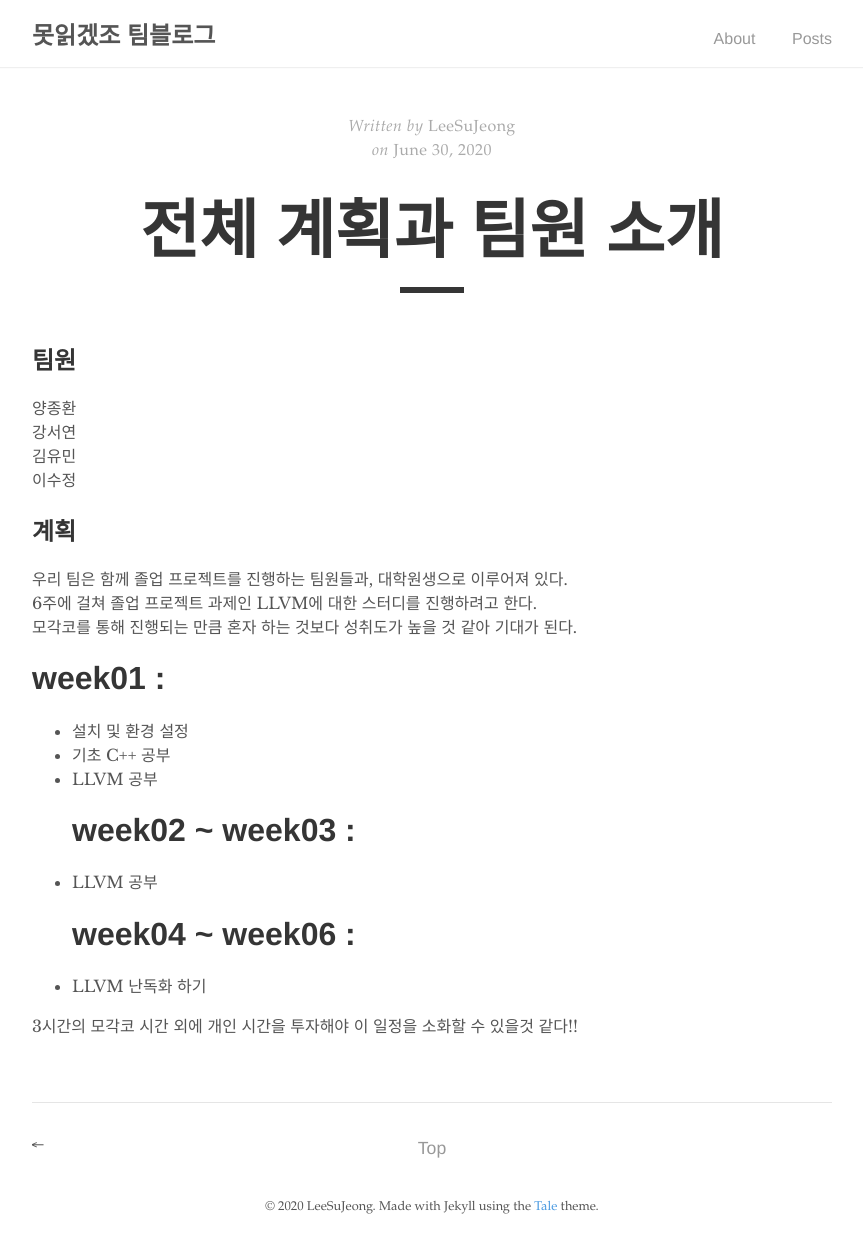
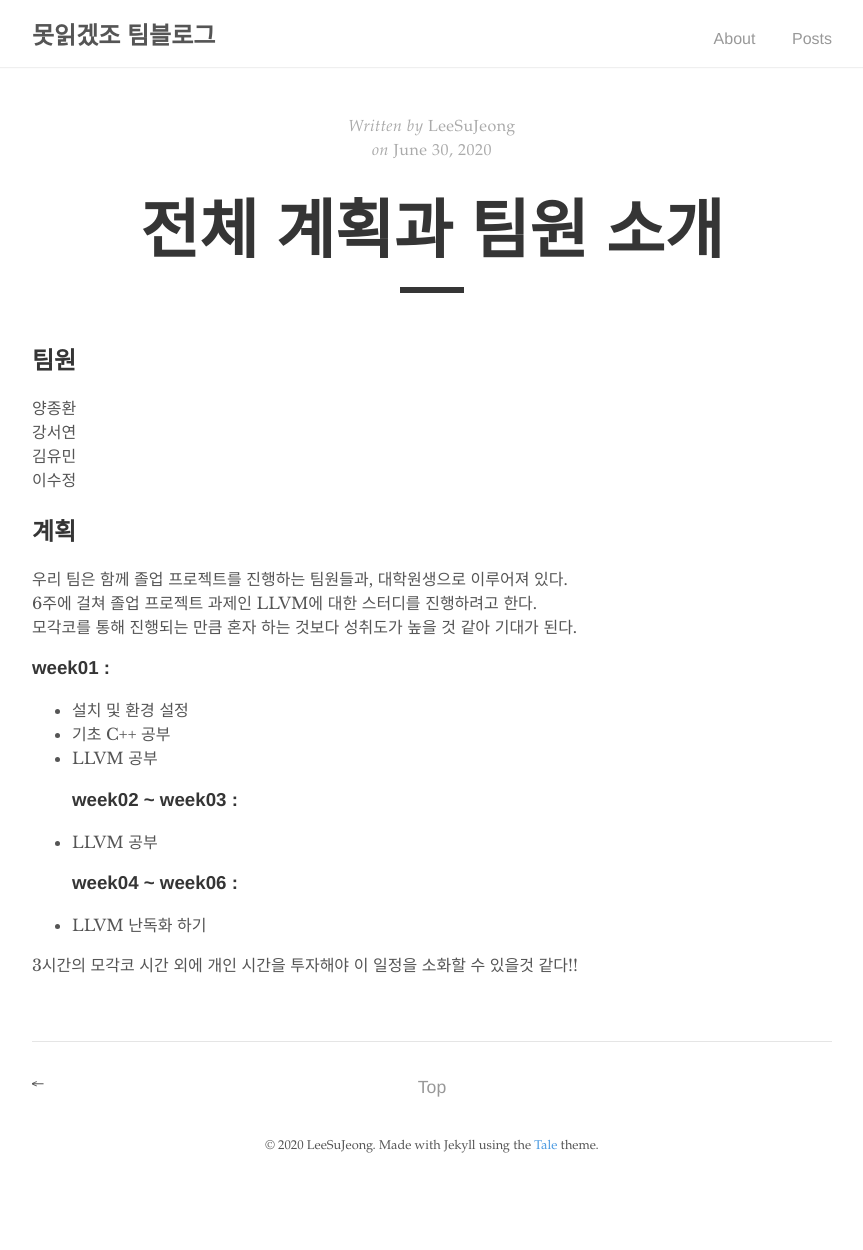
Before and after one commit to mogakco2020/mogakco2020.github.io, a Jekyll site: the page built from _posts/2020-06-30-[0]못읽겠조.md, in a window 1280 px wide. Shown: the whole page, without its empty margins (208-1071 px from the left). Built offline with Jekyll 4.4.1, drawn with Linux system fonts in a browser that asks for light colours; after the commit the page ends 1189 px from its top, so only the background shows below that.

```diff
--- a/_posts/2020-06-30-[0]못읽겠조.md
+++ b/_posts/2020-06-30-[0]못읽겠조.md
@@ -14,13 +14,13 @@ title: 전체 계획과 팀원 소개
 6주에 걸쳐 졸업 프로젝트 과제인 LLVM에 대한 스터디를 진행하려고 한다.
 모각코를 통해 진행되는 만큼 혼자 하는 것보다 성취도가 높을 것 같아 기대가 된다.
 
-# week01 :
+### week01 :
 - 설치 및 환경 설정
 - 기초 C++ 공부
 - LLVM 공부
-# week02 ~ week03 :
+### week02 ~ week03 :
 - LLVM 공부
-# week04 ~ week06 :
+### week04 ~ week06 :
 - LLVM 난독화 하기
 
 3시간의 모각코 시간 외에 개인 시간을 투자해야 이 일정을 소화할 수 있을것 같다!!
```
